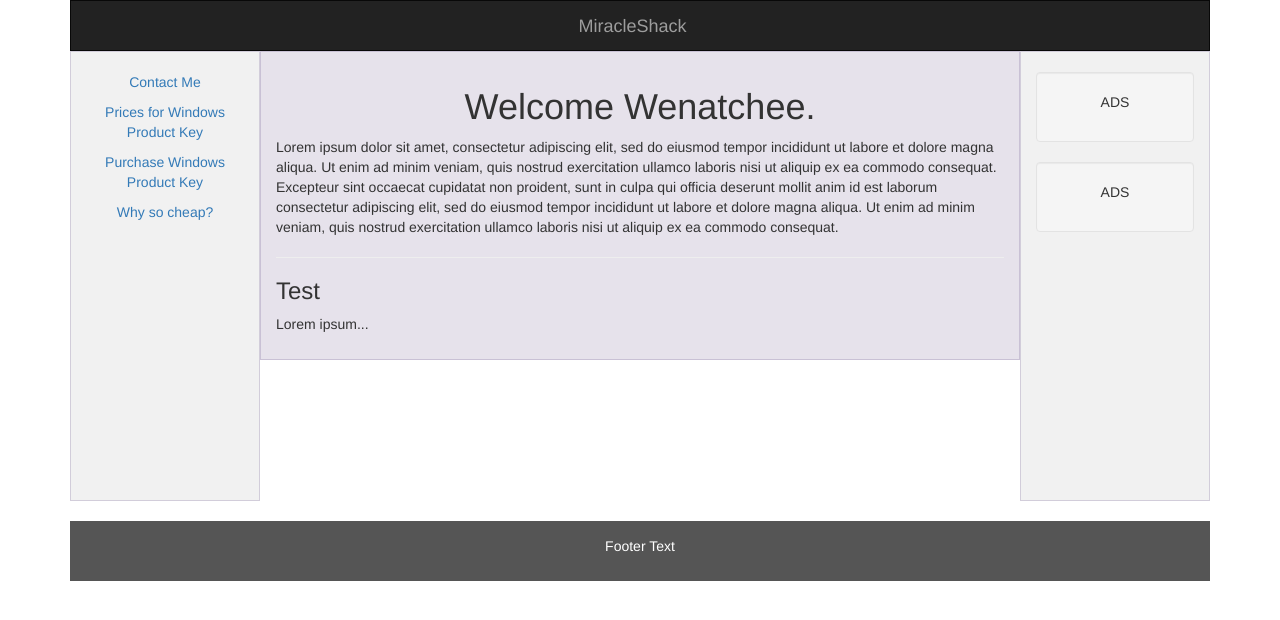
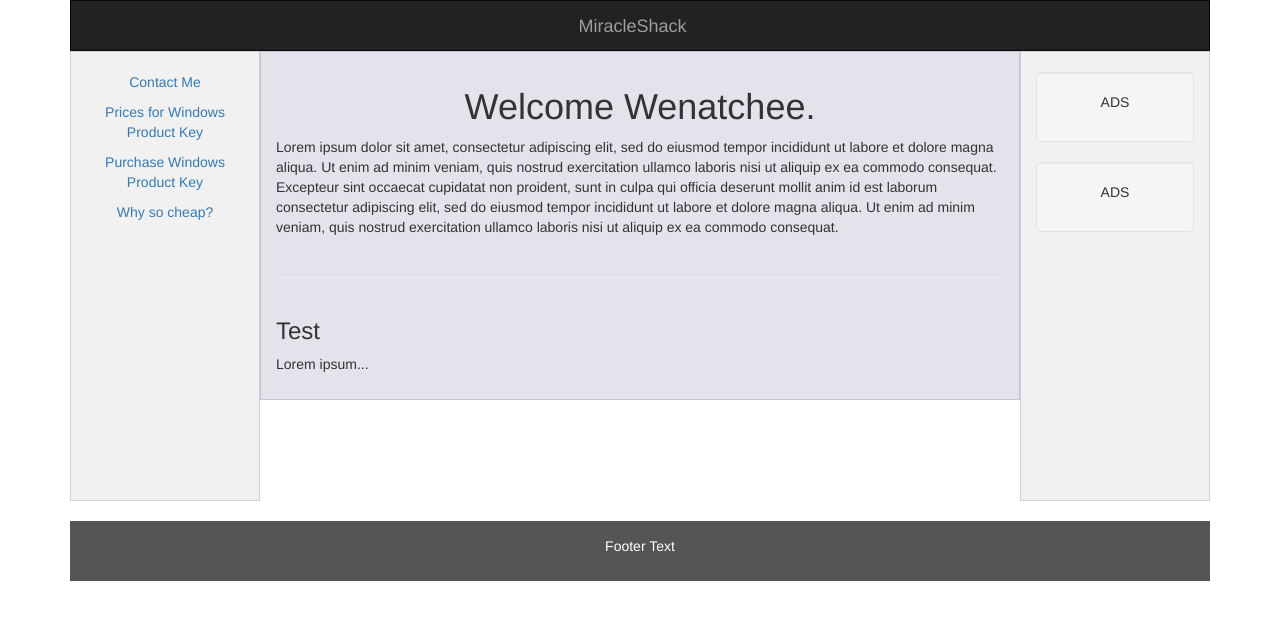
Before and after one commit to miracleshack/miracleshack.github.io, a Jekyll site: the page built from index.html, in a window 1280 px wide. Shown: the top 620 px of the page. Built offline with Jekyll 4.4.1, drawn with Linux system fonts in a browser that asks for light colours; Markdown is read by kramdown in place of the engine named in the settings.

Commit message:
Update index.html

```diff
--- a/index.html
+++ b/index.html
@@ -2,13 +2,11 @@
 layout: default
 ---
 
-<!DOCTYPE html>
-<html lang="en">
 <head>
   <title>Bootstrap Example</title>
-  <meta charset="utf-8">
-  <meta name="viewport" content="width=device-width, initial-scale=1">
-  <link rel="stylesheet" href="https://maxcdn.bootstrapcdn.com/bootstrap/3.3.7/css/bootstrap.min.css">
+
+
+
   <style>
 
   	/* Hide NavBar Toggle */
```
